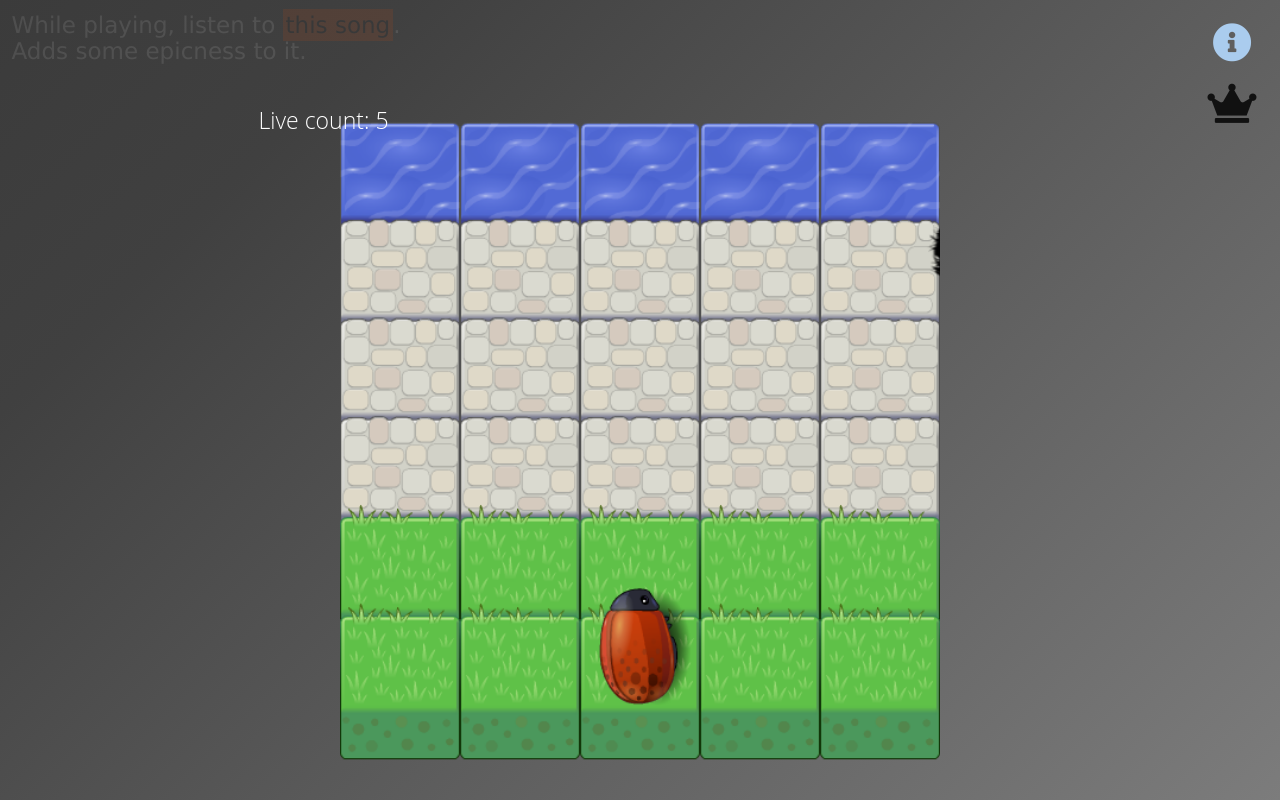
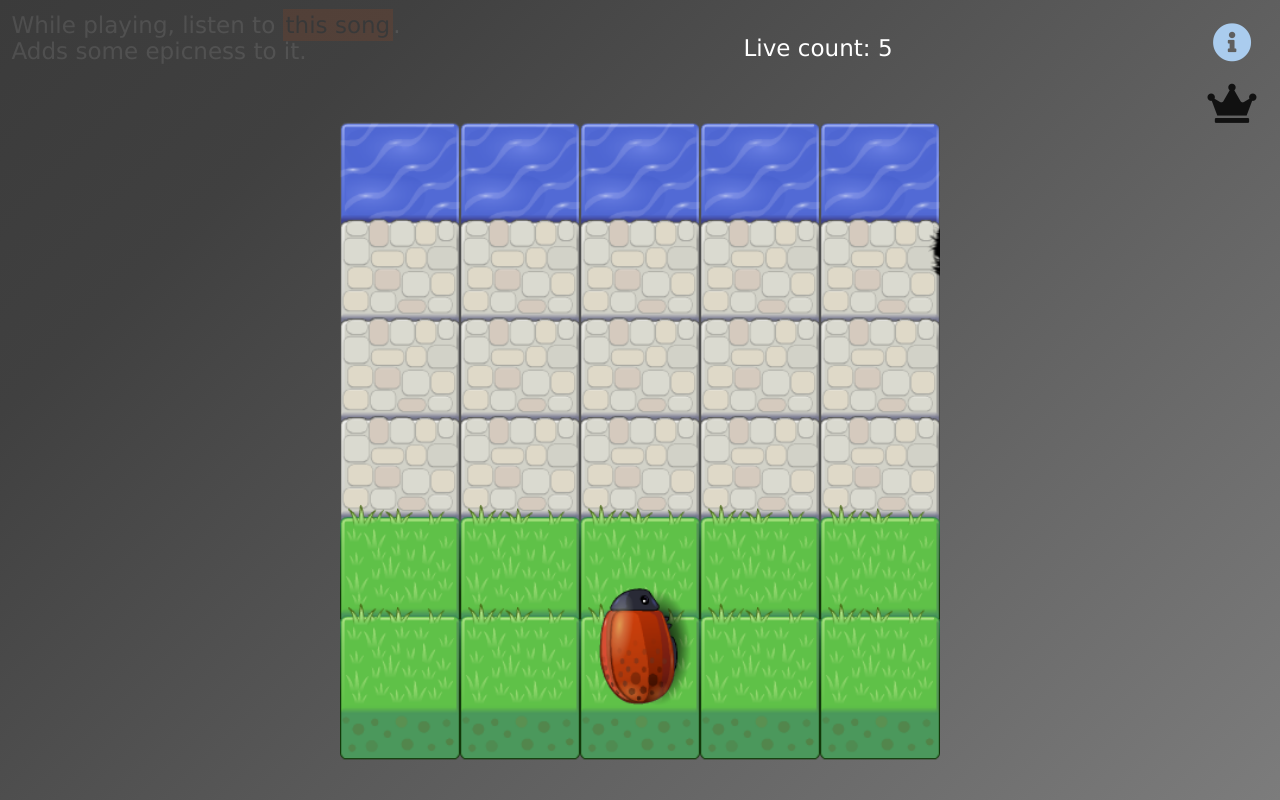
Before and after one commit to ewastasiak/arcade-game, a plain HTML site: page index.html in a window 1280 px wide. Drawn offline with Linux system fonts and the light colour scheme.

Commit message:
fix: Styling

```diff
--- a/css/style.css
+++ b/css/style.css
@@ -191,13 +191,13 @@ p {
 h2 {
 	position: fixed;
 	z-index: 1;
-	font-family: 'Open Sans';
+	font-family: Verdana;
 	font-weight: 300;
 	text-align: right;
 	font-size: 1em;
 	padding: 1.5em 0;
 	right: 0.5em;
 	left: 0.2em;
-  width: 30%;
-	margin-top: 3em;
+  width: 40%;
+	margin: auto;
 }
```
